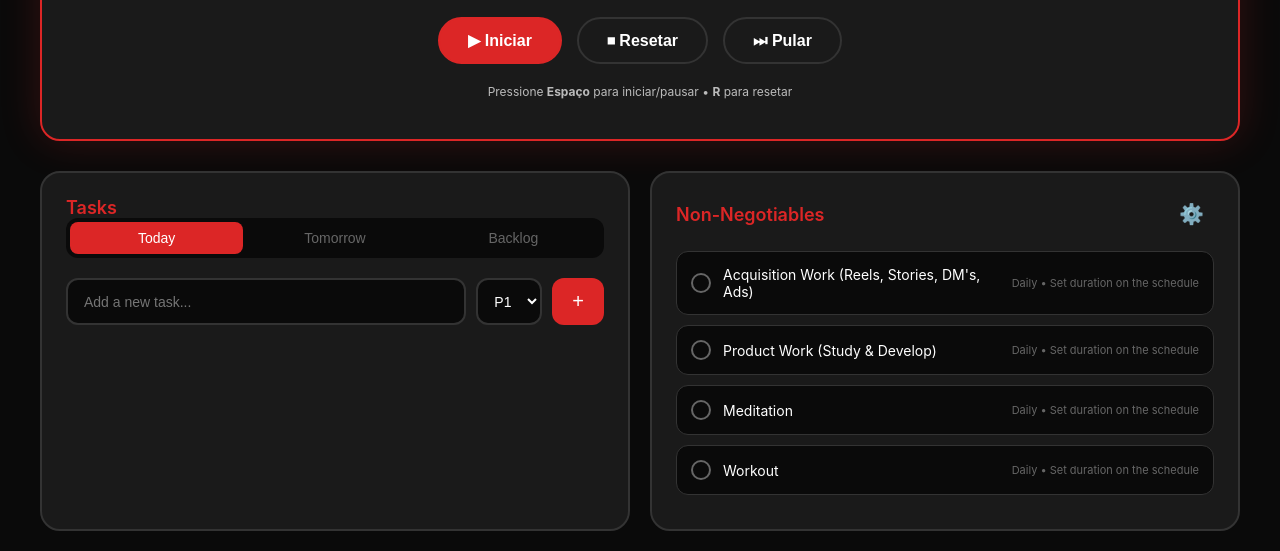
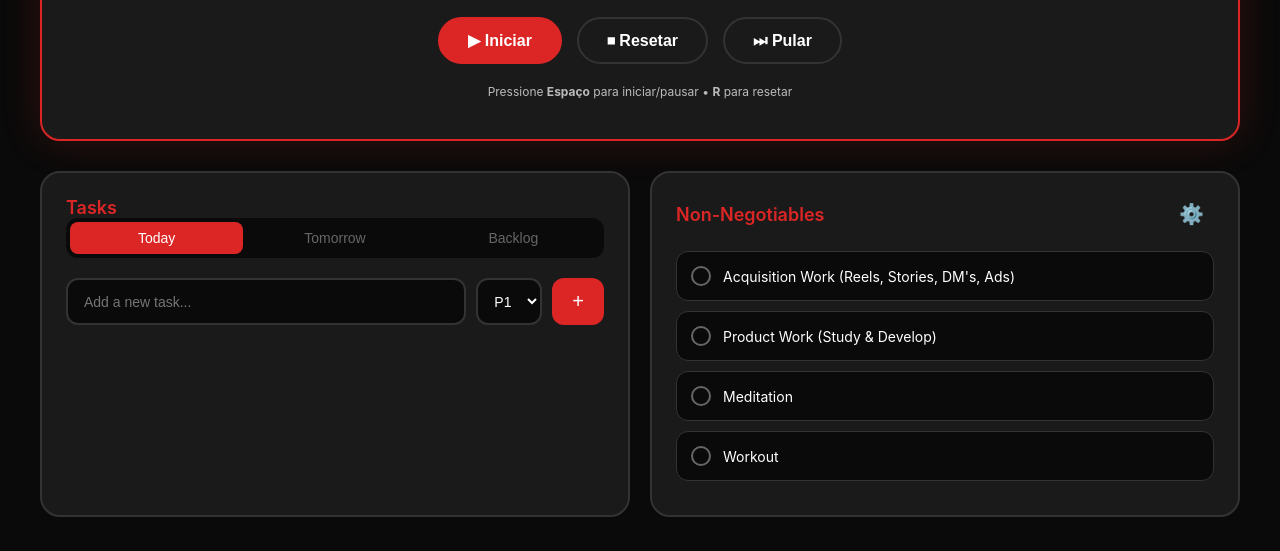
Before and after one commit to fredvazz/skull, a plain HTML site: page index.html in a window 1280 px wide. Shown: the part 329-880 px from the top of the page. Drawn offline with Linux system fonts and the light colour scheme.

Commit message:
Update index.html

```diff
--- a/index.html
+++ b/index.html
@@ -371,12 +371,6 @@
             opacity: 0.5;
         }
 
-        .schedule-info {
-            font-size: 11px;
-            color: #666;
-            margin-left: auto;
-        }
-
         .modal {
             display: none;
             position: fixed;
@@ -653,10 +647,10 @@
                 backlog: []
             },
             nonNegotiables: [
-                { id: '1', text: 'Acquisition Work (Reels, Stories, DM\'s, Ads)', completed: false, schedule: 'Daily • Set duration on the schedule' },
-                { id: '2', text: 'Product Work (Study & Develop)', completed: false, schedule: 'Daily • Set duration on the schedule' },
-                { id: '3', text: 'Meditation', completed: false, schedule: 'Daily • Set duration on the schedule' },
-                { id: '4', text: 'Workout', completed: false, schedule: 'Daily • Set duration on the schedule' }
+                { id: '1', text: 'Acquisition Work (Reels, Stories, DM\'s, Ads)', completed: false },
+                { id: '2', text: 'Product Work (Study & Develop)', completed: false },
+                { id: '3', text: 'Meditation', completed: false },
+                { id: '4', text: 'Workout', completed: false }
             ],
             audioContext: null,
             currentMovingTaskId: null
@@ -702,6 +696,7 @@
             renderNonNegotiables();
             setupEventListeners();
             requestNotificationPermission();
+            scheduleNextMidnightCheck();
         }
 
         // Data Persistence
@@ -988,8 +983,7 @@
             const item = {
                 id: Date.now().toString(),
                 text: text,
-                completed: false,
-                schedule: 'Daily • Set duration on the schedule'
+                completed: false
             };
 
             state.nonNegotiables.push(item);
@@ -1034,7 +1028,6 @@
                 itemEl.innerHTML = `
                     <div class="task-checkbox ${item.completed ? 'checked' : ''}"></div>
                     <span class="task-text">${item.text}</span>
-                    <span class="schedule-info">${item.schedule}</span>
                 `;
 
                 elements.nonNegotiablesList.appendChild(itemEl);
@@ -1234,8 +1227,8 @@
             window.addEventListener('beforeunload', saveData);
             setInterval(saveData, 30000);
 
-            // Check for new day every minute
-            setInterval(checkNewDay, 60000);
+            // Check for new day every 10 minutes as backup
+            setInterval(checkNewDay, 600000);
         }
 
         // Start the app
```
